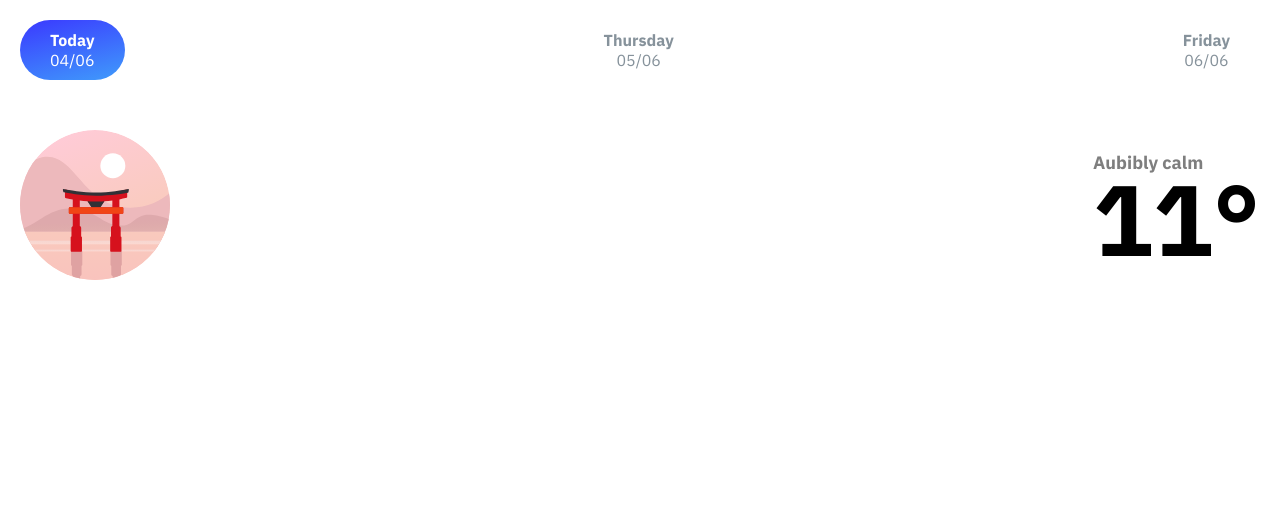
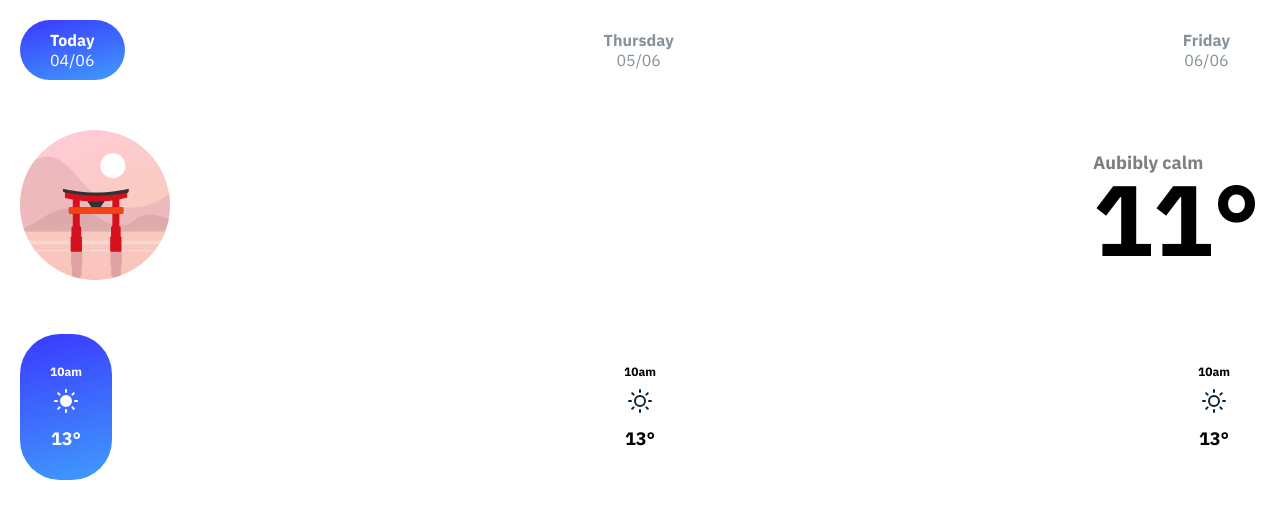
Before and after one commit to Denis-Paziak/Weather_app, a React (Create React App) app: page / in a window 1280 px wide. Shown: the top 518 px of the page. Built offline with nearby package versions, Linux system fonts and the light colour scheme.

Commit message:
Time list

```diff
--- a/src/components/App/App.tsx
+++ b/src/components/App/App.tsx
@@ -1,12 +1,14 @@
 import React from 'react';
 import ListDays from "../DayList/ListDays";
 import DayData from "../DayData/DayData";
+import TimeList from "../TimeList/TimeList";
 
 const App = () => {
     return (
         <div>
             <ListDays />
             <DayData />
+            <TimeList />
         </div>
     );
 };
--- /dev/null
+++ b/src/components/TimeList/TimeList.scss
@@ -0,0 +1,35 @@
+.timeList {
+  display: flex;
+  justify-content: space-between;
+  gap: 20px;
+  list-style: none;
+  font-weight: bold;
+  margin-top: 50px;
+
+  li {
+    display: flex;
+    flex-direction: column;
+    gap: 10px;
+    padding: 30px;
+    border-radius: 40px;
+    text-align: center;
+  }
+
+  .time {
+    font-size: 12px;
+  }
+
+  .temp {
+    font-size: 18px;
+  }
+
+  .active {
+    background: linear-gradient(165.31deg, #3A36FF -2.83%, #41B7FA 128.16%);
+    color: #fff;
+
+    path {
+      fill: #fff;
+      stroke: #fff;
+    }
+  }
+}
--- /dev/null
+++ b/src/components/TimeList/TimeList.tsx
@@ -0,0 +1,86 @@
+import React from 'react';
+import "./TimeList.scss";
+import sun from "../../img/sun.svg";
+
+const TimeList = () => {
+    return (
+        <ul className={"timeList"}>
+            <li className={"active"}>
+                <p className="time">10am</p>
+                <i className="icon">
+                    <svg width="24" height="24" viewBox="0 0 24 24" fill="none" xmlns="http://www.w3.org/2000/svg">
+                        <g clip-path="url(#clip0_109_14)">
+                            <path d="M12 17C14.7614 17 17 14.7614 17 12C17 9.23858 14.7614 7 12 7C9.23858 7 7 9.23858 7 12C7 14.7614 9.23858 17 12 17Z" stroke="#0F2536" stroke-width="2" stroke-linecap="round" stroke-linejoin="round"/>
+                            <path d="M12 1V3" stroke="#0F2536" stroke-width="2" stroke-linecap="round" stroke-linejoin="round"/>
+                            <path d="M12 21V23" stroke="#0F2536" stroke-width="2" stroke-linecap="round" stroke-linejoin="round"/>
+                            <path d="M4.21997 4.22L5.63997 5.64" stroke="#0F2536" stroke-width="2" stroke-linecap="round" stroke-linejoin="round"/>
+                            <path d="M18.36 18.36L19.78 19.78" stroke="#0F2536" stroke-width="2" stroke-linecap="round" stroke-linejoin="round"/>
+                            <path d="M1 12H3" stroke="#0F2536" stroke-width="2" stroke-linecap="round" stroke-linejoin="round"/>
+                            <path d="M21 12H23" stroke="#0F2536" stroke-width="2" stroke-linecap="round" stroke-linejoin="round"/>
+                            <path d="M4.21997 19.78L5.63997 18.36" stroke="#0F2536" stroke-width="2" stroke-linecap="round" stroke-linejoin="round"/>
+                            <path d="M18.36 5.64L19.78 4.22" stroke="#0F2536" stroke-width="2" stroke-linecap="round" stroke-linejoin="round"/>
+                        </g>
+                        <defs>
+                            <clipPath id="clip0_109_14">
+                                <rect width="24" height="24" fill="white"/>
+                            </clipPath>
+                        </defs>
+                    </svg>
+                </i>
+                <p className="temp">13°</p>
+            </li>
+
+            <li >
+                <p className="time">10am</p>
+                <i className="icon">
+                    <svg width="24" height="24" viewBox="0 0 24 24" fill="none" xmlns="http://www.w3.org/2000/svg">
+                        <g clip-path="url(#clip0_109_14)">
+                            <path d="M12 17C14.7614 17 17 14.7614 17 12C17 9.23858 14.7614 7 12 7C9.23858 7 7 9.23858 7 12C7 14.7614 9.23858 17 12 17Z" stroke="#0F2536" stroke-width="2" stroke-linecap="round" stroke-linejoin="round"/>
+                            <path d="M12 1V3" stroke="#0F2536" stroke-width="2" stroke-linecap="round" stroke-linejoin="round"/>
+                            <path d="M12 21V23" stroke="#0F2536" stroke-width="2" stroke-linecap="round" stroke-linejoin="round"/>
+                            <path d="M4.21997 4.22L5.63997 5.64" stroke="#0F2536" stroke-width="2" stroke-linecap="round" stroke-linejoin="round"/>
+                            <path d="M18.36 18.36L19.78 19.78" stroke="#0F2536" stroke-width="2" stroke-linecap="round" stroke-linejoin="round"/>
+                            <path d="M1 12H3" stroke="#0F2536" stroke-width="2" stroke-linecap="round" stroke-linejoin="round"/>
+                            <path d="M21 12H23" stroke="#0F2536" stroke-width="2" stroke-linecap="round" stroke-linejoin="round"/>
+                            <path d="M4.21997 19.78L5.63997 18.36" stroke="#0F2536" stroke-width="2" stroke-linecap="round" stroke-linejoin="round"/>
+                            <path d="M18.36 5.64L19.78 4.22" stroke="#0F2536" stroke-width="2" stroke-linecap="round" stroke-linejoin="round"/>
+                        </g>
+                        <defs>
+                            <clipPath id="clip0_109_14">
+                                <rect width="24" height="24" fill="white"/>
+                            </clipPath>
+                        </defs>
+                    </svg>
+                </i>
+                <p className="temp">13°</p>
+            </li>
+
+            <li >
+                <p className="time">10am</p>
+                <i className="icon">
+                    <svg width="24" height="24" viewBox="0 0 24 24" fill="none" xmlns="http://www.w3.org/2000/svg">
+                        <g clip-path="url(#clip0_109_14)">
+                            <path d="M12 17C14.7614 17 17 14.7614 17 12C17 9.23858 14.7614 7 12 7C9.23858 7 7 9.23858 7 12C7 14.7614 9.23858 17 12 17Z" stroke="#0F2536" stroke-width="2" stroke-linecap="round" stroke-linejoin="round"/>
+                            <path d="M12 1V3" stroke="#0F2536" stroke-width="2" stroke-linecap="round" stroke-linejoin="round"/>
+                            <path d="M12 21V23" stroke="#0F2536" stroke-width="2" stroke-linecap="round" stroke-linejoin="round"/>
+                            <path d="M4.21997 4.22L5.63997 5.64" stroke="#0F2536" stroke-width="2" stroke-linecap="round" stroke-linejoin="round"/>
+                            <path d="M18.36 18.36L19.78 19.78" stroke="#0F2536" stroke-width="2" stroke-linecap="round" stroke-linejoin="round"/>
+                            <path d="M1 12H3" stroke="#0F2536" stroke-width="2" stroke-linecap="round" stroke-linejoin="round"/>
+                            <path d="M21 12H23" stroke="#0F2536" stroke-width="2" stroke-linecap="round" stroke-linejoin="round"/>
+                            <path d="M4.21997 19.78L5.63997 18.36" stroke="#0F2536" stroke-width="2" stroke-linecap="round" stroke-linejoin="round"/>
+                            <path d="M18.36 5.64L19.78 4.22" stroke="#0F2536" stroke-width="2" stroke-linecap="round" stroke-linejoin="round"/>
+                        </g>
+                        <defs>
+                            <clipPath id="clip0_109_14">
+                                <rect width="24" height="24" fill="white"/>
+                            </clipPath>
+                        </defs>
+                    </svg>
+                </i>
+                <p className="temp">13°</p>
+            </li>
+        </ul>
+    );
+};
+
+export default TimeList;
```
Also changed, not shown: src/img/sun.svg (added).
